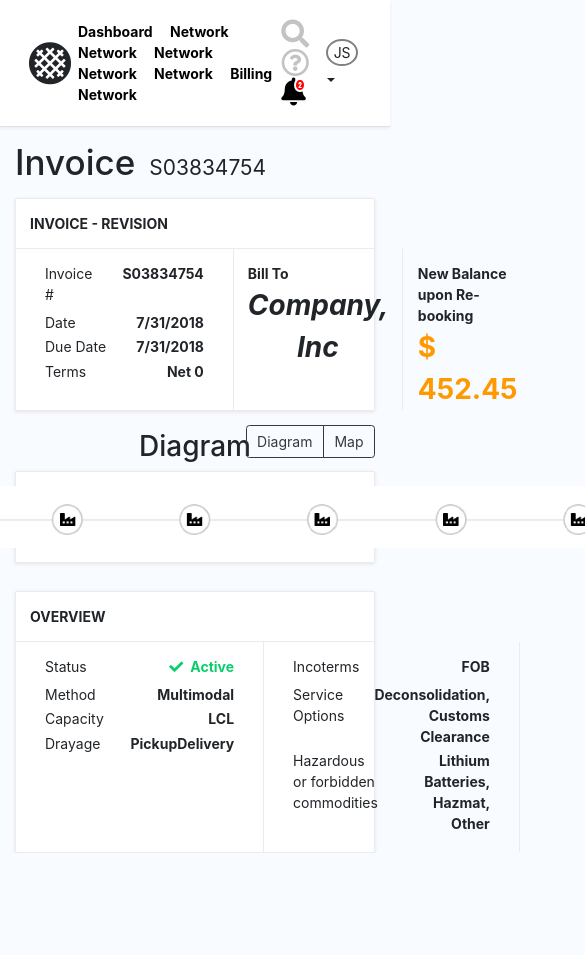
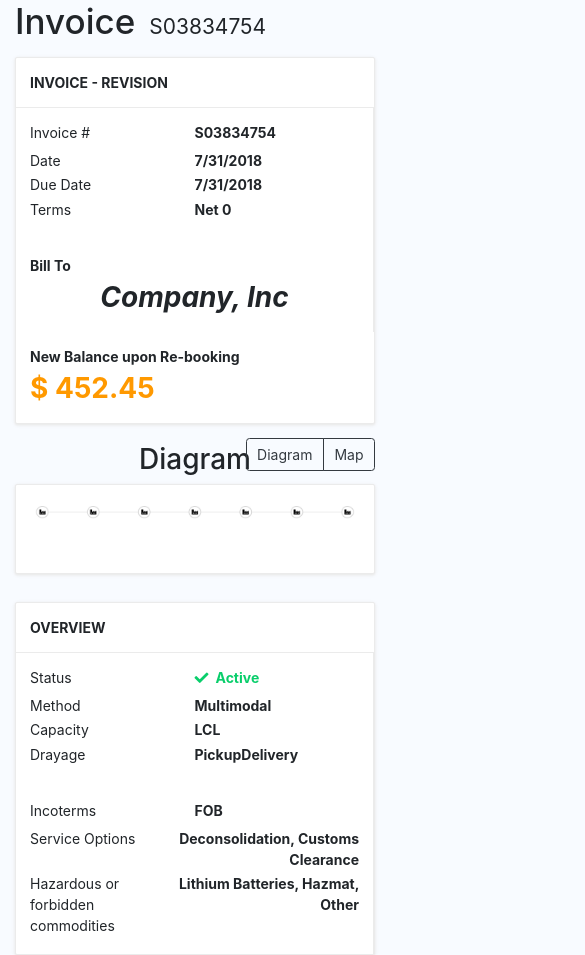
Before and after one commit to juanma0012/react-billing-template, a React (Create React App) app: page / in a window 390 px wide. Shown: the top 955 px of the page, 585 px wide, since content can reach past the window. Before the commit the page ends 853 px from the top, so only its background shows below. Built offline with nearby package versions, Linux system fonts and the light colour scheme.

Commit message:
Added Responsive design in the different sections. (Part 1). Artifact built again

```diff
--- a/public/index.html
+++ b/public/index.html
@@ -32,15 +32,12 @@
   <noscript>
     You need to enable JavaScript to run this app.
   </noscript>
-  <div class="d-flex flex-column flex-md-row align-items-center p-3 px-md-4 mb-3 bg-white border-bottom shadow-sm">
-    <div class="container  d-flex">
-        <div class="d-flex align-items-center mr-md-auto">
+  <div class=" d-xs-none d-none d-md-block align-items-center p-3 px-md-4 mb-3 bg-white border-bottom shadow-sm">
+    <div class="container  d-flex justify-content-between">
+      <div class=" align-items-center mr-md-auto ">
         <i class="fas fa-3x fa-stroopwafel"></i>
-            <nav class="my-2 my-md-0 mr-md-3 d-inline-block menu-font font-weight-bold">
+        <nav class="my-2 my-md-0 mr-md-3 d-inline-flex menu-font font-weight-bold">
           <a class="p-2" href="#">Dashboard</a>
-              <a class="p-2" href="#">Network</a>
-              <a class="p-2" href="#">Network</a>
-              <a class="p-2" href="#">Network</a>
           <a class="p-2" href="#">Network</a>
           <a class="p-2" href="#">Network</a>
           <a class="p-2" href="#">Billing</a>
@@ -51,7 +48,7 @@
         <div class="">
           <i class="fa mr-3 fa-2x fa-search cursor-pointer"></i>
           <i class="far mr-3 fa-2x fa-question-circle cursor-pointer"></i>
-              <div class="d-inline-block position-relative mr-3 cursor-pointer">
+          <div class="d-inline-flex position-relative mr-3 cursor-pointer">
             <i class="fa fa-2x fa-bell"></i>
             <div class="position-absolute fixed-top rounded-circle bell-notification-icon d-flex justify-content-center">
               2
@@ -59,7 +56,7 @@
           </div>
         </div>
         <div class=" dropdown-toggle cursor-pointer" data-toggle="dropdown" aria-haspopup="true" aria-expanded="false">
-              <div class="dropdown-circle-button rounded-circle d-inline-block">
+          <div class="dropdown-circle-button rounded-circle d-inline-flex">
             JS
           </div>
         </div>
--- a/src/components/InvoiceCanvas.js
+++ b/src/components/InvoiceCanvas.js
@@ -18,12 +18,12 @@ class InvoiceCanvas extends React.Component {
         if (section === "Diagram") {
             content =
                 <div className="content justify-content-center d-flex">
-                    <img src={`${process.env.PUBLIC_URL}/images/diagram.png`}/>
+                    <img  class="img-max-width" src={`${process.env.PUBLIC_URL}/images/diagram.png`}/>
                 </div>;
         } else {
             content =
                 <div className="content justify-content-center d-flex">
-                    <img src={`${process.env.PUBLIC_URL}/images/map.png`}/>
+                    <img  class="img-max-width" src={`${process.env.PUBLIC_URL}/images/map.png`}/>
                 </div>;
         }
         return (
--- a/src/components/InvoiceOverview.js
+++ b/src/components/InvoiceOverview.js
@@ -8,13 +8,13 @@ const InvoiceOverview = ({ invoice }) => (
             <div className="font-weight-bold title-section">
                 OVERVIEW
             </div>
-            <div className="d-flex flex-row">
-                <div className="left-section col-sm container">
-                    <div className="d-flex flex-row mb-2">
-                        <div className="col-sm">
+            <div className="d-flex flex-column flex-md-row">
+                <div className="left-section flex-fill ">
+                    <div className="d-flex mb-2">
+                        <div className="w-50">
                             Status
                         </div>
-                        <div className="col-sm text-right font-weight-bold" >
+                        <div className="text-right font-weight-bold" >
                             {invoice.status === "active" &&
                                 <span className="active-style">
                                 <i className="fa mr-2 fa-check"></i>Active
@@ -27,45 +27,45 @@ const InvoiceOverview = ({ invoice }) => (
                             }
                         </div>
                     </div>
-                    <div className="d-flex flex-row mb-1">
-                        <div className="col-sm">
+                    <div className="d-flex mb-1">
+                        <div className="w-50">
                             Method
                         </div>
-                        <div className="col-sm text-right font-weight-bold">
+                        <div className="text-right font-weight-bold">
                             {invoice.method}
                         </div>
                     </div>
-                    <div className="d-flex flex-row mb-1">
-                        <div className="col-sm">
+                    <div className="d-flex mb-1">
+                        <div className="w-50">
                             Capacity
                         </div>
-                        <div className="col-sm text-right font-weight-bold">
+                        <div className="text-right font-weight-bold">
                             {invoice.capacity}
                         </div>
                     </div>
-                    <div className="d-flex flex-row mb-2">
-                        <div className="col-sm">
+                    <div className="d-flex mb-2">
+                        <div className="w-50">
                             Drayage
                         </div>
-                        <div className="col-sm text-right font-weight-bold">
+                        <div className="text-right font-weight-bold">
                             {invoice.drayage}
                         </div>
                     </div>
                 </div>
-                <div className="left-section col-sm container">
-                    <div className="d-flex flex-row mb-2">
-                        <div className="col-sm">
+                <div className="left-section flex-fill">
+                    <div className="d-flex mb-2">
+                        <div className="w-50">
                             Incoterms
                         </div>
-                        <div className="col-sm text-right font-weight-bold" >
+                        <div className="text-right font-weight-bold" >
                             {invoice.incoterms}
                         </div>
                     </div>
-                    <div className="d-flex flex-row mb-1">
-                        <div className="col-sm">
+                    <div className="d-flex mb-1">
+                        <div className="w-50">
                             Service Options
                         </div>
-                        <div className="col-sm text-right font-weight-bold">
+                        <div className="text-right font-weight-bold">
                             {invoice.serviceOptions.map((item, index) =>
                                 <span key={index}>{item}
                                     {invoice.serviceOptions.length - 1 !== index &&
@@ -75,11 +75,11 @@ const InvoiceOverview = ({ invoice }) => (
                             )}
                         </div>
                     </div>
-                    <div className="d-flex flex-row mb-1">
-                        <div className="col-sm">
+                    <div className="d-flex mb-1">
+                        <div className="w-50">
                             Hazardous or forbidden commodities
                         </div>
-                        <div className="col-sm text-right font-weight-bold">
+                        <div className="text-right font-weight-bold">
                             {invoice.hazardousCommodities.map((item, index) =>
                                 <span key={index}>{item}
                                     {invoice.hazardousCommodities.length - 1 !== index &&
--- a/src/components/InvoiceRevision.js
+++ b/src/components/InvoiceRevision.js
@@ -5,10 +5,10 @@ import './components.scss';
 const InvoiceRevision = ({ invoice }) => (
     <div className=" InvoiceRevision d-flex flex-column">
         <div className="flex-row">
-            <h1 className="d-inline-block">
+            <h1 className="d-inline-flex">
                 Invoice
             </h1>
-            <p className="ml-3 d-inline-block invoice-number">
+            <p className="ml-3 d-inline-flex invoice-number">
                 <span data-placement="top" data-toggle="tooltip" title="Invoice Number">
                     {invoice.number}
                 </span>
@@ -18,42 +18,42 @@ const InvoiceRevision = ({ invoice }) => (
             <div className="font-weight-bold title-section">
                 INVOICE - REVISION
             </div>
-            <div className="d-flex flex-row">
-                <div className="left-section col-sm container">
-                    <div className="d-flex flex-row mb-2">
-                        <div className="col-sm">
+            <div className="d-flex flex-column flex-md-row">
+                <div className="left-section flex-fill ">
+                    <div className="d-flex mb-2">
+                        <div class="w-50">
                             Invoice #
                         </div>
-                        <div className="col-sm text-right font-weight-bold" >
+                        <div className="text-right font-weight-bold" >
                             {invoice.number}
                         </div>
                     </div>
-                    <div className="d-flex flex-row mb-1">
-                        <div className="col-sm">
+                    <div className="d-flex mb-1">
+                        <div class="w-50">
                             Date
                         </div>
-                        <div className="col-sm text-right font-weight-bold">
+                        <div className="text-right font-weight-bold">
                             {(new Date(invoice.date * 1000).toLocaleDateString())}
                         </div>
                     </div>
-                    <div className="d-flex flex-row mb-1">
-                        <div className="col-sm">
+                    <div className="d-flex mb-1">
+                        <div class="w-50">
                             Due Date
                         </div>
-                        <div className="col-sm text-right font-weight-bold">
+                        <div className="text-right font-weight-bold">
                             {(new Date(invoice.dueDate * 1000).toLocaleDateString())}
                         </div>
                     </div>
-                    <div className="d-flex flex-row mb-2">
-                        <div className="col-sm">
+                    <div className="d-flex mb-2">
+                        <div class="w-50">
                             Terms
                         </div>
-                        <div className="col-sm text-right font-weight-bold">
+                        <div className="text-right font-weight-bold">
                             {invoice.terms}
                         </div>
                     </div>
                 </div>
-                <div className="mid-section col-sm">
+                <div className="mid-section flex-fill ">
                     <div className="font-weight-bold">
                         Bill To
                     </div>
@@ -61,7 +61,7 @@ const InvoiceRevision = ({ invoice }) => (
                         {invoice.billTo}
                     </div>
                 </div>
-                <div className="right-section col-sm">
+                <div className="right-section flex-fill ">
                     <div className="font-weight-bold">
                         New Balance upon Re-booking
                     </div>
--- a/src/components/components.scss
+++ b/src/components/components.scss
@@ -28,7 +28,7 @@ $balance-text-color: #ff9900;
             }
         }
         .right-section{
-            padding-top: 1em;
+            padding: 1em;
             .balance{
                 font-size: 2em;
                 color: $balance-text-color;
@@ -56,6 +56,9 @@ $balance-text-color: #ff9900;
         border: 1px solid $section-border-color;
         border-radius: 2px;
         box-shadow: 0 1px 2px 0 $section-border-color, 0 1px 4px 0 $section-border-color;
+        .img-max-width{
+            max-width: -webkit-fill-available;
+        }
     }
 }
 
```
Also changed, not shown: 12 other files (tests, documents, lock files or other folders). Lines whose indentation alone changed are shown as unchanged.
